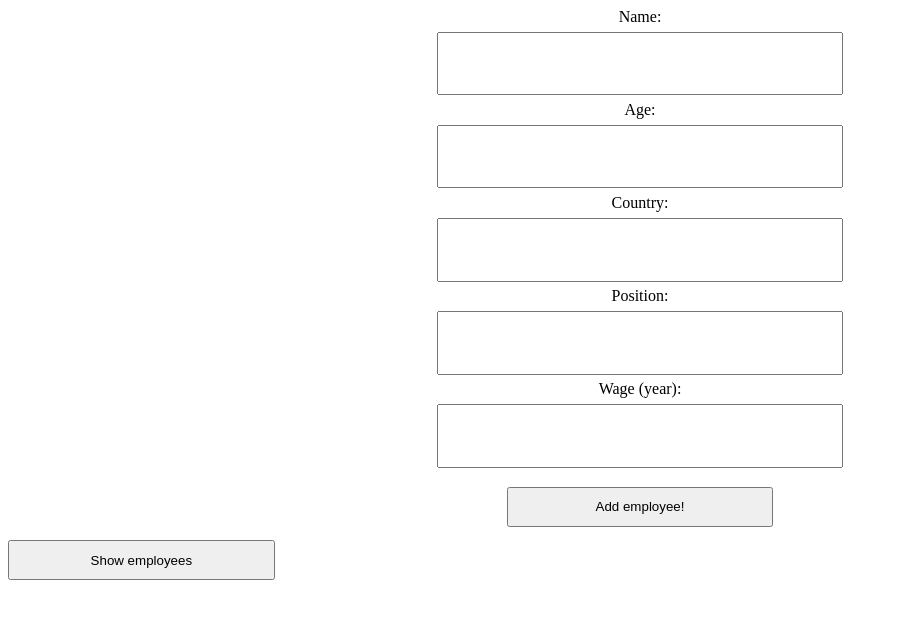
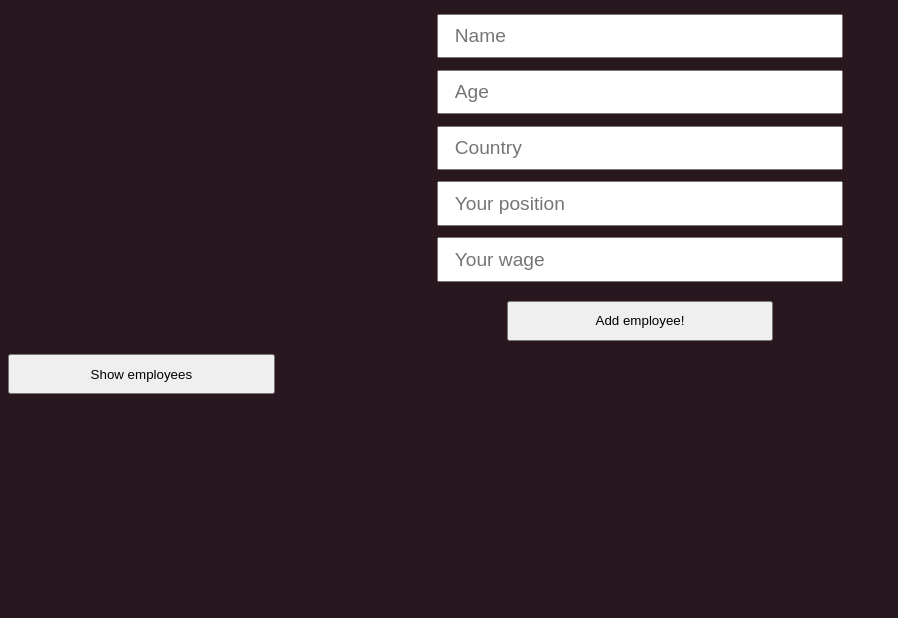
Before and after one commit to emanusantos/simple-crud, a React (Create React App) app: page / in a window 1280 px wide. Shown: the top 618 px of the page, without its empty margins (0-898 px from the left). Built offline with nearby package versions, Linux system fonts and the light colour scheme.

Commit message:
Added styled-components and removed CSS styles

```diff
--- a/package.json
+++ b/package.json
@@ -10,6 +10,7 @@
     "react": "^17.0.2",
     "react-dom": "^17.0.2",
     "react-scripts": "4.0.3",
+    "styled-components": "^5.3.0",
     "web-vitals": "^1.0.1"
   },
   "scripts": {
--- a/src/App.css
+++ /dev/null
@@ -1,28 +0,0 @@
-.App {
-  display: flex;
-  flex-direction: column;
-}
-
-.inputContainer {
-  display: flex;
-  flex-direction: column;
-  align-items: center;
-}
-
-.inputContainer input {
-  width: 20em;
-  height: 3em;
-  font-size: 1.2em;
-  padding-left: .8em;
-  margin: .3em;
-}
-
-button {
-  width: 20em;
-  height: 3em;
-  margin-top: 1em;
-}
-
-button:hover {
-  cursor: pointer;
-}
--- a/src/App.js
+++ b/src/App.js
@@ -1,6 +1,6 @@
-import './App.css';
 import { useState } from 'react';
 import Axios from 'axios';
+import { GlobalStyles, Container, Info, Input, Button } from './Components.js';
 
 function App() {
 
@@ -39,21 +39,17 @@ function App() {
   }
 
   return (
-    <div className="App">
-      <div className="inputContainer">
-        <label htmlFor="">Name:</label>
-        <input type="text" onChange={(event) => {setName(event.target.value)}} />
-        <label htmlFor="">Age:</label>
-        <input type="text" onChange={(event) => {setAge(event.target.value)}} />
-        <label htmlFor="">Country:</label>
-        <input type="text" onChange={(event) => {setCountry(event.target.value)}} />
-        <label htmlFor="">Position:</label>
-        <input type="text" onChange={(event) => {setPosition(event.target.value)}} />
-        <label htmlFor="">Wage (year):</label>
-        <input type="text" onChange={(event) => {setWage(event.target.value)}} />
-        <button onClick={addEmployee}>Add employee!</button>
-      </div>
-      <button onClick={getEmployees}>Show employees</button>
+    <Container>
+      <GlobalStyles />
+      <Info>
+        <Input type="text" placeholder="Name" onChange={(event) => {setName(event.target.value)}} />
+        <Input type="number" placeholder="Age" onChange={(event) => {setAge(event.target.value)}} />
+        <Input type="text" placeholder="Country" onChange={(event) => {setCountry(event.target.value)}} />
+        <Input type="text" placeholder="Your position" onChange={(event) => {setPosition(event.target.value)}} />
+        <Input type="text" placeholder="Your wage" onChange={(event) => {setWage(event.target.value)}} />
+        <Button onClick={addEmployee}>Add employee!</Button>
+      </Info>
+      <Button onClick={getEmployees}>Show employees</Button>
 
       {employeeList.map((val, key) => {
         return (
@@ -65,7 +61,7 @@ function App() {
           <p>{val.wage}</p>
         </div>)
       })}
-    </div>
+    </Container>
   );
 }
 
--- /dev/null
+++ b/src/Components.js
@@ -0,0 +1,36 @@
+import styled, { createGlobalStyle } from 'styled-components';
+
+export const GlobalStyles = createGlobalStyle`
+    body {
+        background-color: #291720;
+    }
+`;
+
+export const Container = styled.div`
+    display: flex;
+    flex-direction: column;
+`;
+
+export const Info = styled.div`
+    display: flex;
+    flex-direction: column;
+    align-items: center;
+`;
+
+export const Input = styled.input`
+    width: 20em;
+    height: 2em;
+    font-size: 1.2em;
+    padding-left: .8em;
+    margin: .3em;
+`;
+
+export const Button = styled.button`
+    width: 20em;
+    height: 3em;
+    margin-top: 1em;
+
+    &:hover {
+        cursor: pointer;
+    }
+`;
```
Also changed, not shown: 1 other file (tests, documents, lock files or other folders).
